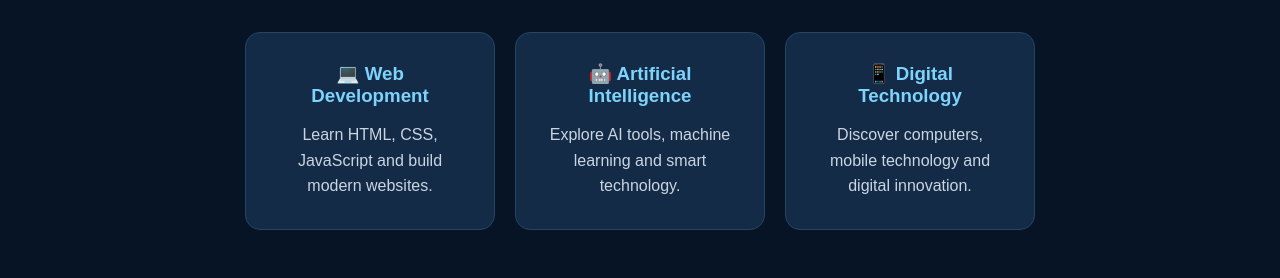
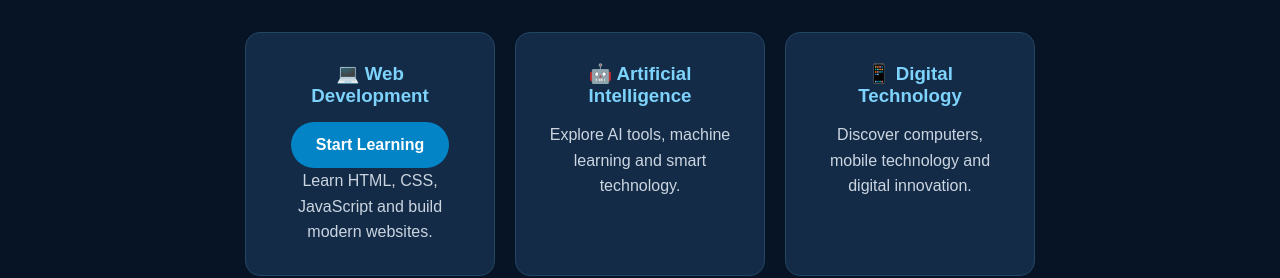
Before and after one commit to asimhassan483-cmd/hassanteach, a plain HTML site: page index.html in a window 1280 px wide. Shown: the part 544-822 px from the top of the page. Drawn offline with Linux system fonts and the light colour scheme.

Commit message:
Update index.html

```diff
--- a/index.html
+++ b/index.html
@@ -172,6 +172,7 @@ footer {
 
     <div class="card">
       <h3>💻 Web Development</h3>
+      <a href="web-development.html" class="btn">Start Learning</a>
       <p>Learn HTML, CSS, JavaScript and build modern websites.</p>
     </div>
 
```
